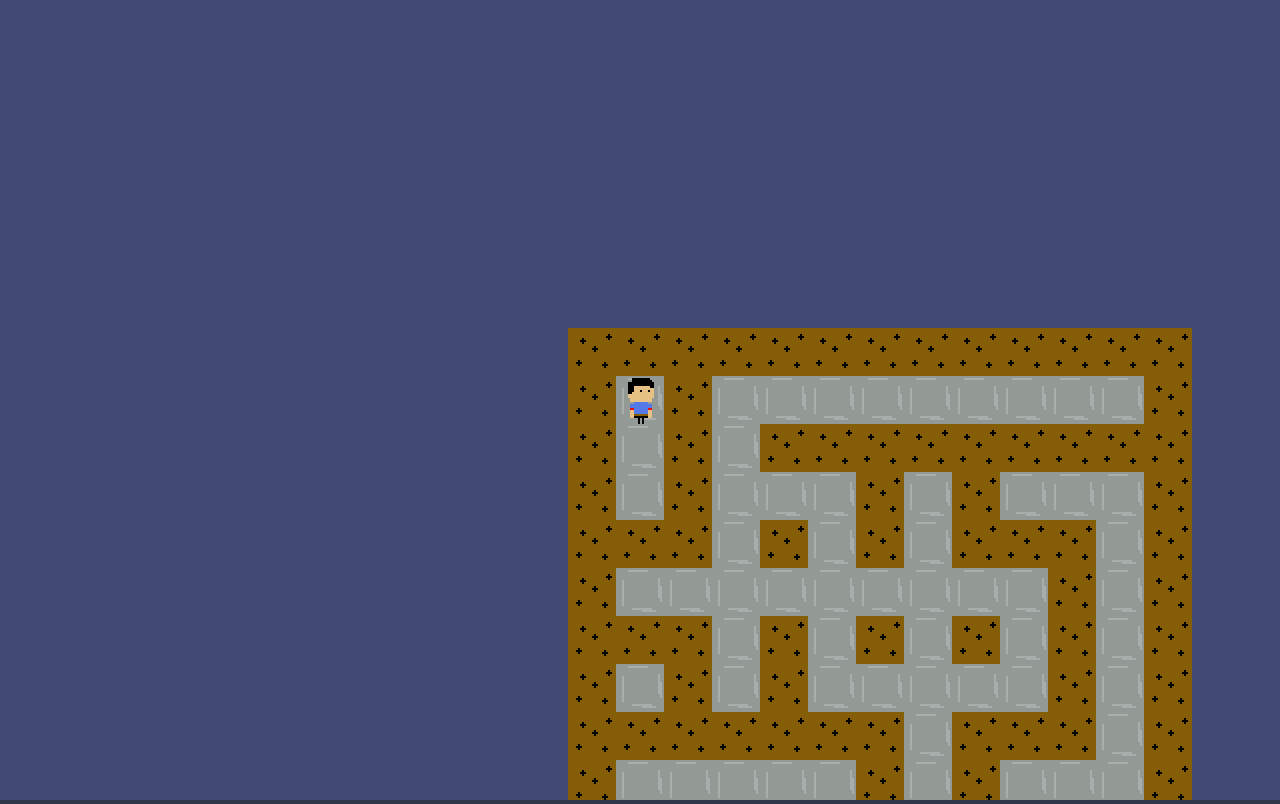
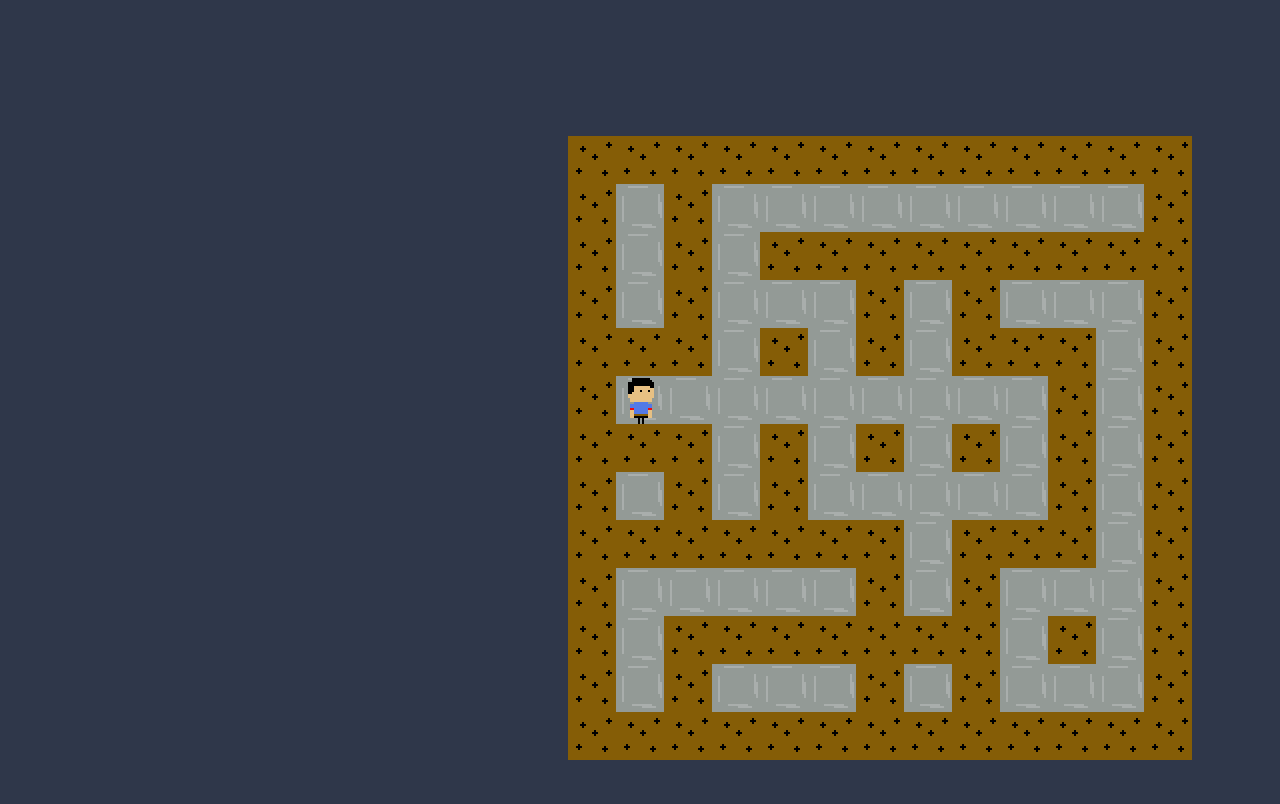
Before and after one commit to firstglory/firstglory.github.io, a plain HTML site: page 40/hi.html in a window 1280 px wide. Drawn offline with Linux system fonts and the light colour scheme.

Commit message:
Bgcolor and spawn point

```diff
--- a/40/main.css
+++ b/40/main.css
@@ -10,7 +10,7 @@ body{
 }
 
 canvas{
-    background-color:#414974;
+//    background-color:#414974;
     image-rendering:pixelated;
     width:800px;
     height:640px;
--- a/40/main.js
+++ b/40/main.js
@@ -52,7 +52,7 @@ function createmap(){
             map[[i,j]]=disp;
         }
     }
-    loc = [1,1];
+    loc = [1,5];
 }
 
 function cplus(a, b){
```
